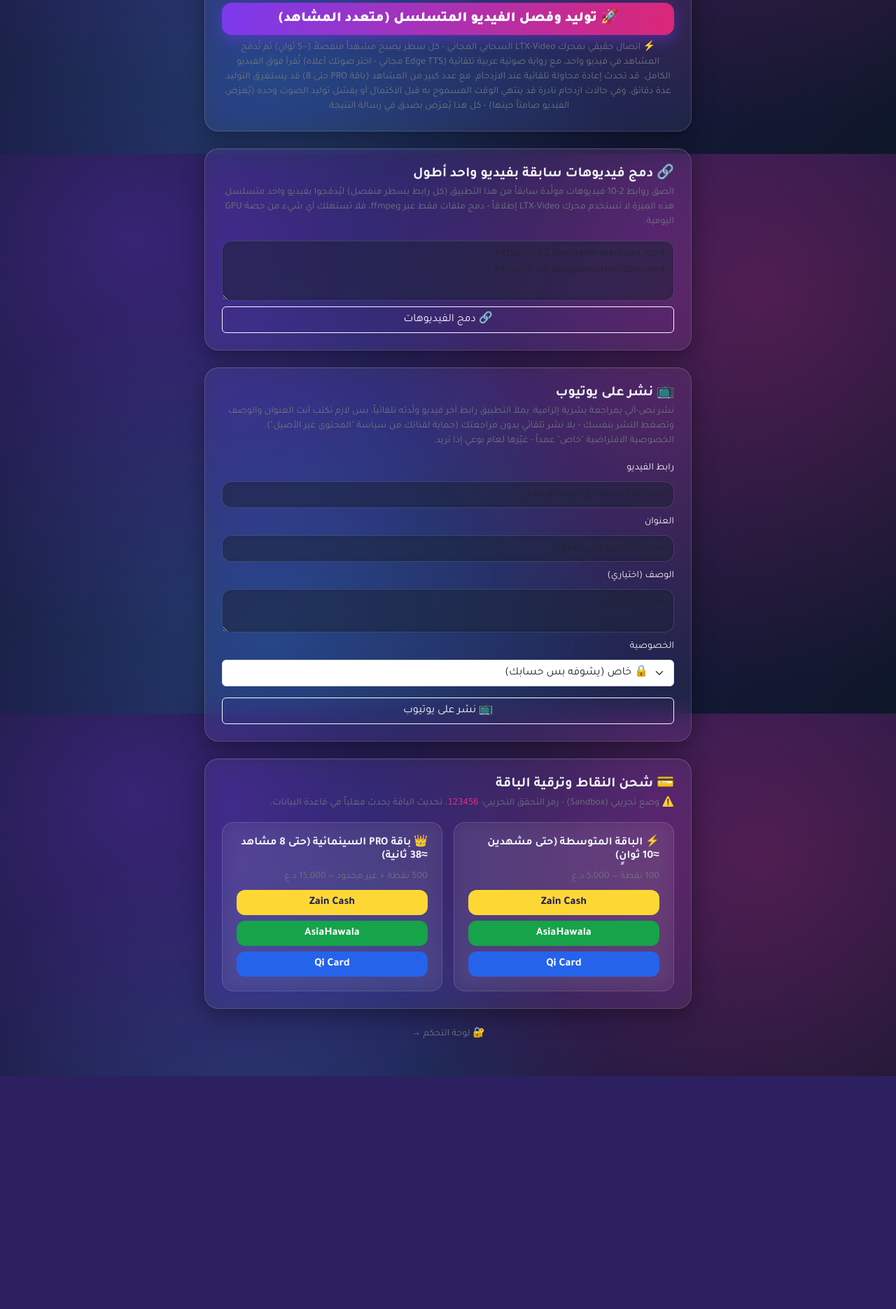
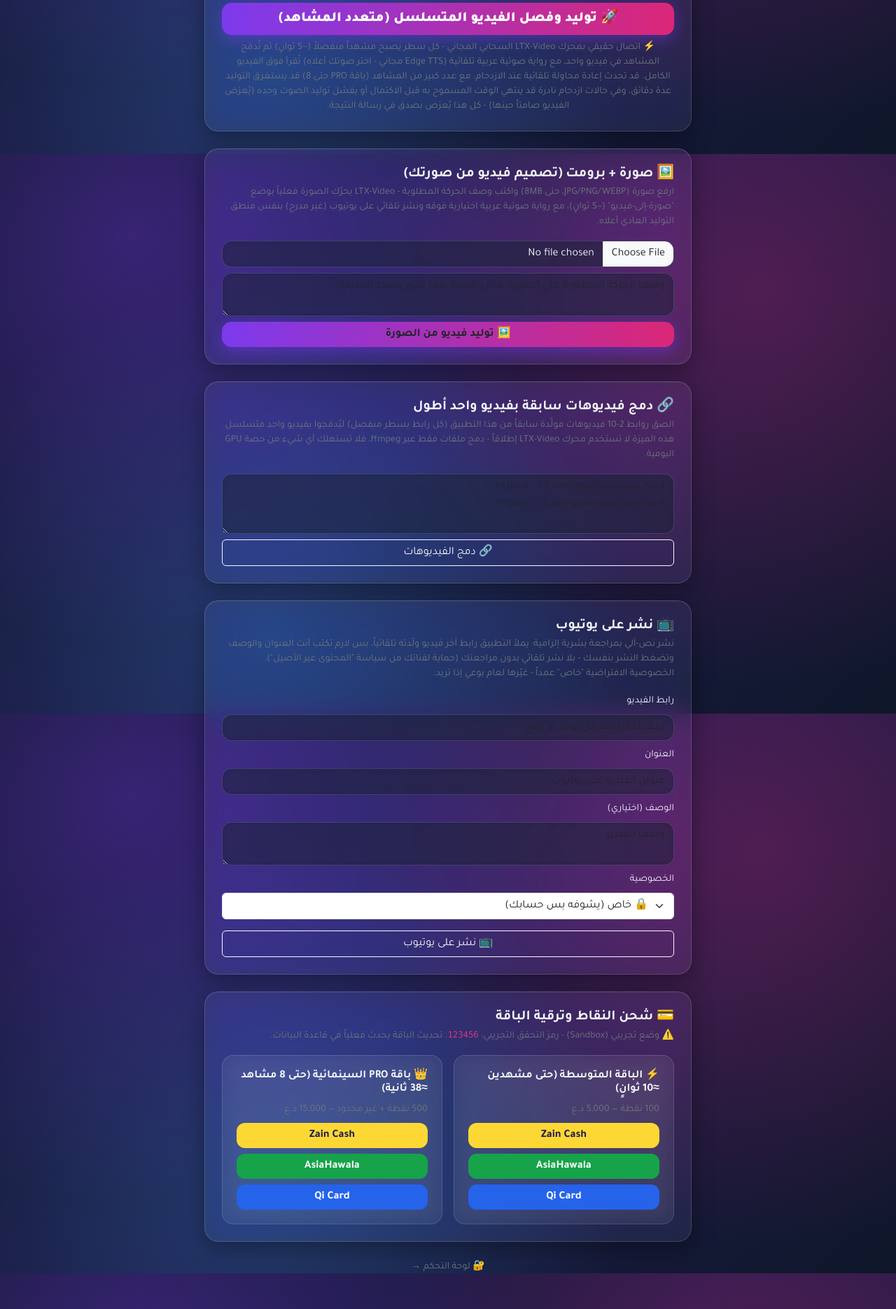
Before and after one commit to ali1065582-bit/cartoon-video-app, a FastAPI app: template templates/index.html in a window 1280 px wide. Shown: the part 580-2451 px from the top of the page at 70% size. Before the commit the page ends 2118 px from the top, so only its background shows below. Run offline with FastAPI, Linux system fonts and the light colour scheme; the template is opened without the code that fills it, so the values that code supplies are empty; some libraries are stand-ins or nearby versions.

Commit message:
feat: image+prompt to video UI card

```diff
--- a/templates/index.html
+++ b/templates/index.html
@@ -156,6 +156,28 @@
       <h5 class="mb-2">🎞️ الفيديو الناتج</h5>
       <video id="resultVideo" class="w-100 rounded" controls></video>
       <a id="downloadLink" class="btn btn-outline-success mt-2 w-100" download>⬇️ تحميل الفيديو</a>
+    </div>
+  </div>
+
+  <div class="card-glass p-4 mb-4">
+    <h5 class="fw-bold mb-1">🖼️ صورة + برومت (تصميم فيديو من صورتك)</h5>
+    <p class="text-secondary small mb-3">
+      ارفع صورة (JPG/PNG/WEBP، حتى 8MB) واكتب وصف الحركة المطلوبة - LTX-Video
+      يحرّك الصورة فعلياً بوضع "صورة-إلى-فيديو" (~5 ثوانٍ)، مع رواية صوتية
+      عربية اختيارية فوقه ونشر تلقائي على يوتيوب (غير مدرج) بنفس منطق التوليد
+      العادي أعلاه.
+    </p>
+    <input type="file" id="imageUploadInput" class="form-control mb-2" accept="image/png,image/jpeg,image/webp">
+    <textarea id="imagePromptInput" class="form-control mb-2" rows="2" placeholder="وصف الحركة المطلوبة على الصورة، مثال: الأرنبة تقفز بفرح وسط الحديقة"></textarea>
+    <button id="imageVideoBtn" class="btn btn-generate w-100 fw-bold">🖼️ توليد فيديو من الصورة</button>
+    <div id="imageVideoSpinner" class="text-center my-3 d-none">
+      <div class="spinner-border text-light" role="status"></div>
+      <p class="small mt-2 text-secondary">⏳ جاري تحريك الصورة إلى فيديو...</p>
+    </div>
+    <div id="imageVideoStatusBox" class="mt-3 d-none"></div>
+    <div id="imageVideoBox" class="mt-3 d-none">
+      <video id="imageResultVideo" class="w-100 rounded" controls></video>
+      <a id="imageDownloadLink" class="btn btn-outline-success mt-2 w-100" download>⬇️ تحميل الفيديو</a>
     </div>
   </div>
 
@@ -327,6 +349,74 @@
     } finally {
       previewVoiceBtn.disabled = false;
       previewVoiceBtn.textContent = originalText;
+    }
+  });
+
+  // ============================================================
+  // صورة + برومت (image-to-video عبر LTX-Video)
+  // ============================================================
+  const imageUploadInput = document.getElementById('imageUploadInput');
+  const imagePromptInput = document.getElementById('imagePromptInput');
+  const imageVideoBtn = document.getElementById('imageVideoBtn');
+  const imageVideoSpinner = document.getElementById('imageVideoSpinner');
+  const imageVideoStatusBox = document.getElementById('imageVideoStatusBox');
+  const imageVideoBox = document.getElementById('imageVideoBox');
+  const imageResultVideo = document.getElementById('imageResultVideo');
+  const imageDownloadLink = document.getElementById('imageDownloadLink');
+
+  function setImageStatus(message, type) {
+    imageVideoStatusBox.textContent = message;
+    imageVideoStatusBox.className = 'mt-3 alert alert-' + (type || 'secondary');
+  }
+
+  imageVideoBtn.addEventListener('click', async () => {
+    const file = imageUploadInput.files[0];
+    const prompt = imagePromptInput.value.trim();
+    if (!file) { setImageStatus('❌ الرجاء اختيار صورة أولاً.', 'danger'); return; }
+    if (!prompt) { setImageStatus('❌ الرجاء كتابة وصف الحركة المطلوبة.', 'danger'); return; }
+
+    imageVideoBtn.disabled = true;
+    imageVideoSpinner.classList.remove('d-none');
+    imageVideoBox.classList.add('d-none');
+    imageVideoStatusBox.classList.add('d-none');
+
+    try {
+      const form = new FormData();
+      form.append('image', file);
+      form.append('prompt', prompt);
+      form.append('voice', voiceSelect.value);
+
+      const res = await fetch('/api/generate-image-video', { method: 'POST', body: form });
+      const data = await res.json();
+
+      imageVideoSpinner.classList.add('d-none');
+
+      if (!res.ok) {
+        setImageStatus('❌ ' + (data.detail || 'حدث خطأ غير متوقع أثناء توليد الفيديو من الصورة.'), 'danger');
+        return;
+      }
+
+      imageResultVideo.src = data.video_url;
+      imageDownloadLink.href = data.video_url;
+      imageVideoBox.classList.remove('d-none');
+      document.getElementById('youtubeVideoUrl').value = data.video_url;
+
+      const narrationNote = data.has_narration
+        ? 'مع رواية صوتية عربية 🔊'
+        : '⚠️ بدون صوت هذه المرة (الفيديو صامت لكنه حقيقي)';
+      setImageStatus(`✅ تم توليد الفيديو من الصورة فعلياً عبر LTX-Video، ${narrationNote}.`, 'success');
+
+      if (data.youtube_publish_status === 'published' && data.youtube_url) {
+        imageVideoStatusBox.innerHTML += ` <br>📺 نُشر تلقائياً على يوتيوب (غير مدرج): `
+          + `<a href="${data.youtube_url}" target="_blank" rel="noopener">مشاهدة الفيديو</a>.`;
+      } else if (data.youtube_publish_status === 'failed') {
+        imageVideoStatusBox.innerHTML += ` <br>⚠️ فشل النشر التلقائي على يوتيوب: ${data.youtube_publish_message || ''}`;
+      }
+    } catch (err) {
+      imageVideoSpinner.classList.add('d-none');
+      setImageStatus('❌ تعذر الاتصال بالسيرفر: ' + err.message, 'danger');
+    } finally {
+      imageVideoBtn.disabled = false;
     }
   });
 
```
